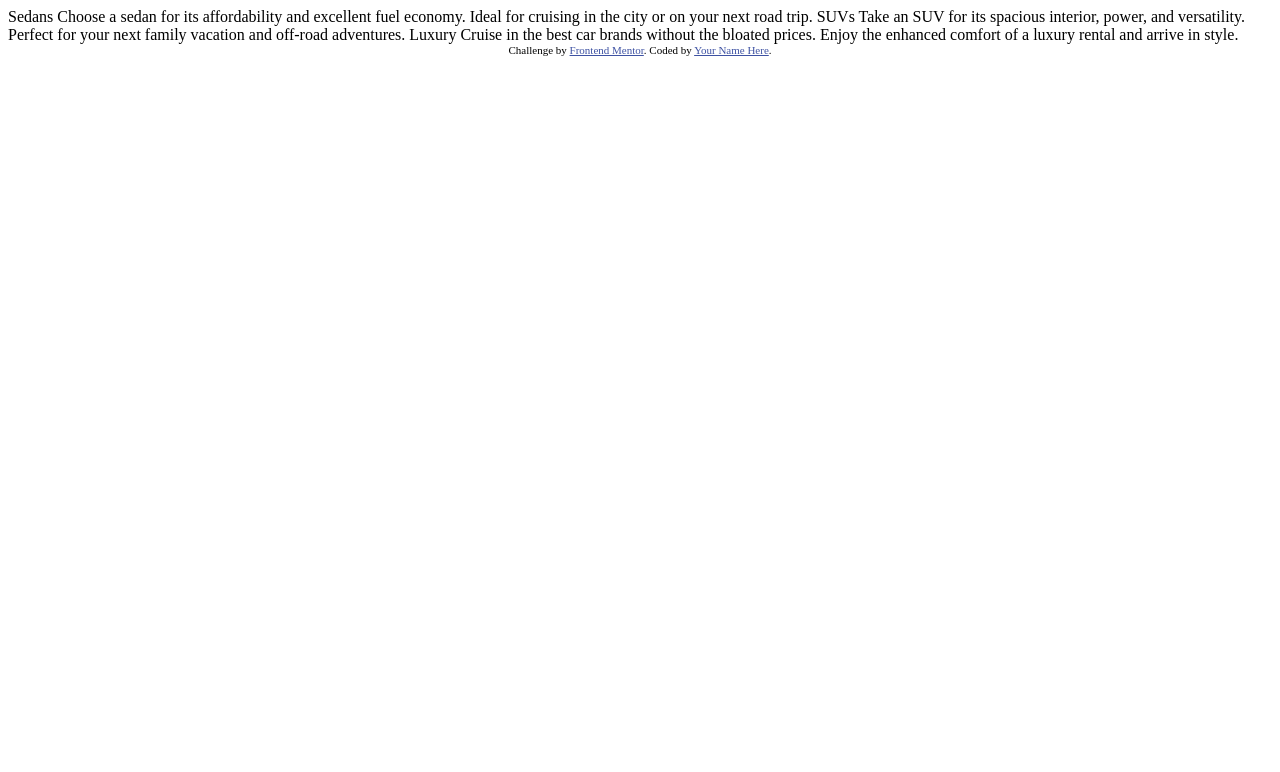
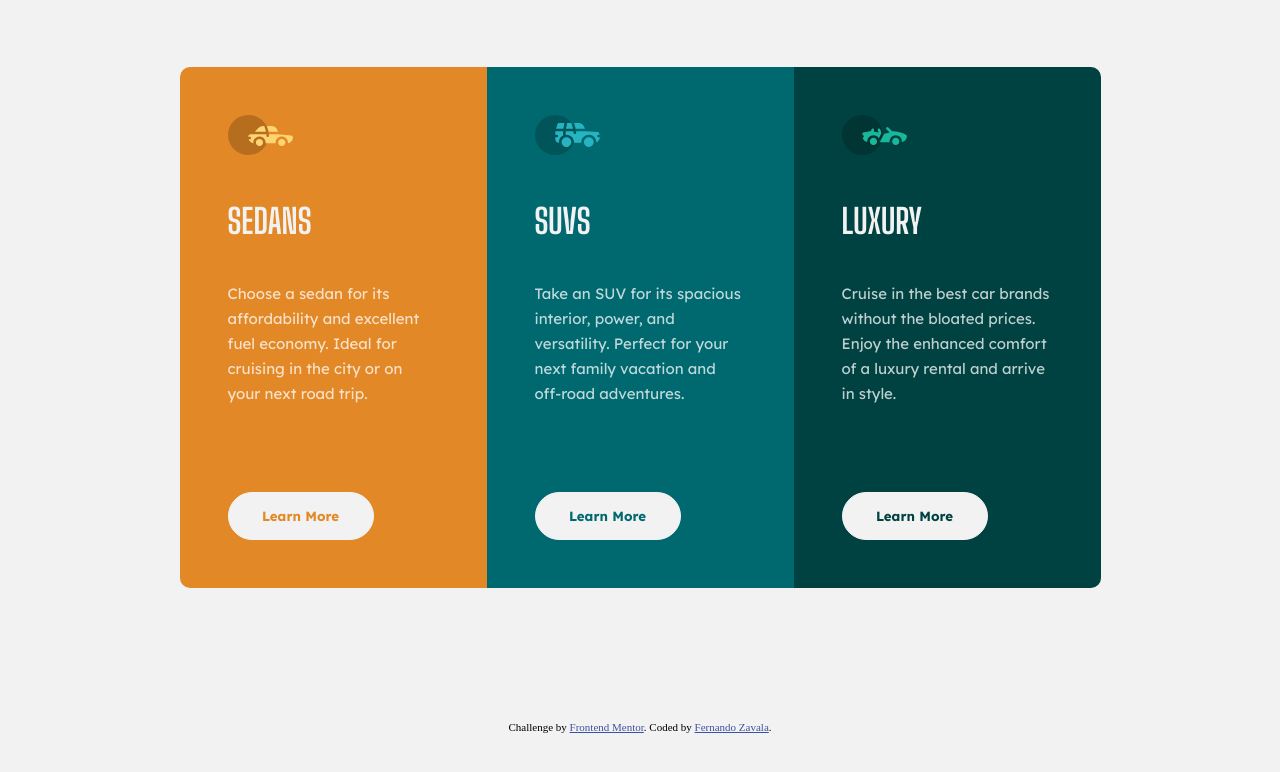
Before and after one commit to FerZva/3-column-preview-card, a plain HTML site: page index.html in a window 1280 px wide. Drawn offline with Linux system fonts and the light colour scheme.

Commit message:
Challenge done

```diff
--- a/index.html
+++ b/index.html
@@ -5,6 +5,7 @@
   <meta name="viewport" content="width=device-width, initial-scale=1.0"> <!-- displays site properly based on user's device -->
 
   <link rel="icon" type="image/png" sizes="32x32" href="./images/favicon-32x32.png">
+  <link rel="stylesheet" href="css/style.css">
 
   <title>Frontend Mentor | 3-column preview card component</title>
 
@@ -15,22 +16,53 @@
   </style>
 </head>
 <body>
+  <main>
 
-  Sedans
-  Choose a sedan for its affordability and excellent fuel economy. Ideal for cruising in the city
-  or on your next road trip.
+    <section class="sedans-section"> <!--SEDANS Section -->
+      <img src="images/icon-sedans.svg" alt="sedan icon" class="sedans-section_img">
 
-  SUVs
-  Take an SUV for its spacious interior, power, and versatility. Perfect for your next family vacation
-  and off-road adventures.
+      <h2 class="sedans-section_title">Sedans</h2>
 
-  Luxury
-  Cruise in the best car brands without the bloated prices. Enjoy the enhanced comfort of a luxury
-  rental and arrive in style.
+      <p class="sedans-section_paraph"> Choose a sedan for its affordability and excellent fuel economy. Ideal for cruising in the city
+        or on your next road trip.
+      </p>
+
+        <button class="sedans-section_btn">Learn More</button>
+    </section>
+
+    <section class="suvs-section"> <!--SUVS Section -->
+      <img src="images/icon-suvs.svg" alt="suvs icon" class="suvs-section_img">
+
+      <h2 class="suvs-section_title">SUVs</h2>
+
+      <p class="suvs-section_paraph">Take an SUV for its spacious interior, power, and versatility. Perfect for your next family vacation
+        and off-road adventures.
+      </p>
+
+      <button class="suvs-section_btn">Learn More</button>
+    </section>
+
+    <section class="luxury-section"> <!--LUXURY Section -->
+      <img src="images/icon-luxury.svg" alt="Luxury icon" class="luxury-section_img">
+      <h2 class="luxury-section_title">Luxury</h2>
+      <p class="luxury-section_paraph">Cruise in the best car brands without the bloated prices. Enjoy the enhanced comfort of a luxury
+        rental and arrive in style.</p>
+        <button class="luxury-section_btn">Learn More</button>
+    </section>
+
+  </main>
+
+
+
+
+
+
+
+
 
   <div class="attribution">
     Challenge by <a href="https://www.frontendmentor.io?ref=challenge" target="_blank">Frontend Mentor</a>.
-    Coded by <a href="#">Your Name Here</a>.
+    Coded by <a href="#">Fernando Zavala</a>.
   </div>
 </body>
 </html>
--- /dev/null
+++ b/sass/_default.scss
@@ -0,0 +1,32 @@
+@use 'variables';
+
+*{
+    margin: 0;
+    padding: 0;
+    box-sizing: border-box;
+}
+
+@import url('https://fonts.googleapis.com/css2?family=Big+Shoulders+Display:wght@400;700&family=Lexend+Deca:wght@400;700&display=swap');
+
+body {
+    margin: auto;
+    display: grid;
+    place-items: center;
+    flex-wrap: wrap;
+    max-width: 1440px;
+    width: auto;
+    min-height: 100vh;
+    background-color: variables.$Very-light-gray;
+}
+
+main {
+    width: auto;
+    height: auto;
+}
+
+section {
+    padding: 48px;
+   /* @media screen and (max-width: 920px) {
+        height: auto;
+    }*/
+}
--- /dev/null
+++ b/sass/_variables.scss
@@ -0,0 +1,17 @@
+//Prymary colors variables
+$Bright-orange: hsl(31, 77%, 52%);
+$Dark-cyan: hsl(184, 100%, 22%);
+$Very-dark-cyan: hsl(179, 100%, 13%);
+
+//Neutral colors variables and paragraphs
+    //--- For paragraphs
+$Transparent-white: hsla(0, 0%, 100%, 0.75);
+    //--- For Background, Headings, buttons/
+$Very-light-gray: hsl(0, 0%, 95%);
+
+//Font-size
+$font-size: 15px;
+
+//Font-weight
+$weight-400: 400;
+$weight-700: 700;
--- /dev/null
+++ b/sass/style.scss
@@ -0,0 +1,159 @@
+@use 'default';
+@use 'variables';
+
+main {
+    margin: auto;
+    display: flex;
+    justify-content: center;
+
+    border-radius: 10px;
+    overflow: hidden;
+
+    @media screen and (max-width: 720px) {
+        flex-direction: column;
+        margin: 100px 0px;
+    }
+}
+
+.sedans-section {
+    background-color: variables.$Bright-orange;
+    max-width: 307px;
+    min-height: 500px;
+
+    &_img {
+        margin-bottom: 42px;
+        width: 65px;
+        height: 40px;
+    }
+
+    &_title {
+        margin-bottom: 40px;
+        font-family: 'Big Shoulders Display', cursive;
+        text-transform: uppercase;
+        font-size: 34px;
+        color: variables.$Very-light-gray;
+    }
+
+    &_paraph {
+        margin-bottom: 86px;
+        font-size: variables.$font-size;
+        font-family: 'Lexend Deca', sans-serif;
+        color: variables.$Transparent-white;
+        line-height: 25px;
+    }
+
+    &_btn {
+        width: 146px;
+        height: 48px;
+        border-radius: 25px;
+        border: 1px solid variables.$Very-light-gray;
+        background-color: variables.$Very-light-gray;
+        font-family: 'Lexend Deca', sans-serif;
+        color: variables.$Bright-orange;
+        font-family: variables.$font-size;
+        font-weight: variables.$weight-700;
+        cursor: pointer;
+
+        &:hover {
+            transition: 0.2s ease all;
+            background-color: variables.$Bright-orange;
+            color: variables.$Transparent-white;
+        }
+    }
+}
+
+.suvs-section {
+    background-color: variables.$Dark-cyan;
+    max-width: 307px;
+    min-height: 500px;
+
+    &_img {
+        margin-bottom: 42px;
+        width: 65px;
+        height: 40px;
+    }
+
+    &_title {
+        margin-bottom: 40px;
+        font-family: 'Big Shoulders Display', cursive;
+        text-transform: uppercase;
+        font-size: 34px;
+        color: variables.$Very-light-gray;
+    }
+
+    &_paraph {
+        margin-bottom: 86px;
+        font-size: variables.$font-size;
+        font-family: 'Lexend Deca', sans-serif;
+        color: variables.$Transparent-white;
+        line-height: 25px;
+    }
+
+    &_btn {
+        width: 146px;
+        height: 48px;
+        border-radius: 25px;
+        border: 1px solid variables.$Very-light-gray;
+        background-color: variables.$Very-light-gray;
+        font-family: 'Lexend Deca', sans-serif;
+        color: variables.$Dark-cyan;
+        font-family: variables.$font-size;
+        font-weight: variables.$weight-700;
+        cursor: pointer;
+
+        &:hover {
+            transition: 0.2s ease all;
+            background-color: variables.$Dark-cyan;;
+            color: variables.$Transparent-white;
+        }
+    }
+
+}
+
+.luxury-section {
+    background-color: variables.$Very-dark-cyan;
+    max-width: 307px;
+    min-height: 500px;
+
+    &_img {
+        margin-bottom: 42px;
+        width: 65px;
+        height: 40px;
+    }
+
+    &_title {
+        margin-bottom: 40px;
+        font-family: 'Big Shoulders Display', cursive;
+        text-transform: uppercase;
+        font-size: 34px;
+        color: variables.$Very-light-gray;
+    }
+
+    &_paraph {
+        margin-bottom: 86px;
+        font-size: variables.$font-size;
+        font-family: 'Lexend Deca', sans-serif;
+        color: variables.$Transparent-white;
+        line-height: 25px;
+    }
+
+    &_btn {
+        width: 146px;
+        height: 48px;
+        border-radius: 25px;
+        border: 1px solid variables.$Very-light-gray;
+        background-color: variables.$Very-light-gray;
+        font-family: 'Lexend Deca', sans-serif;
+        color: variables.$Very-dark-cyan;
+        font-family: variables.$font-size;
+        font-weight: variables.$weight-700;
+        cursor: pointer;
+
+        &:hover {
+            transition: 0.2s ease all;
+            background-color: variables.$Very-dark-cyan;
+            color: variables.$Transparent-white;
+        }
+    }
+
+}
```
Also changed, not shown: css/style.css (added), scss/style.css (added), 2 other files.
